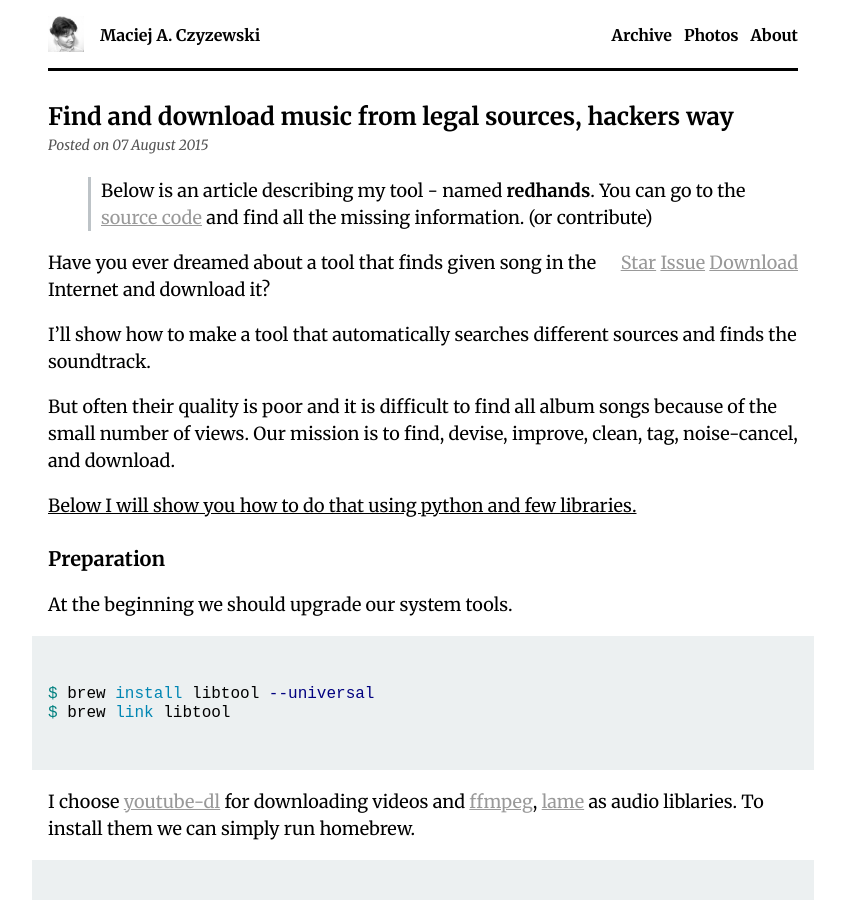
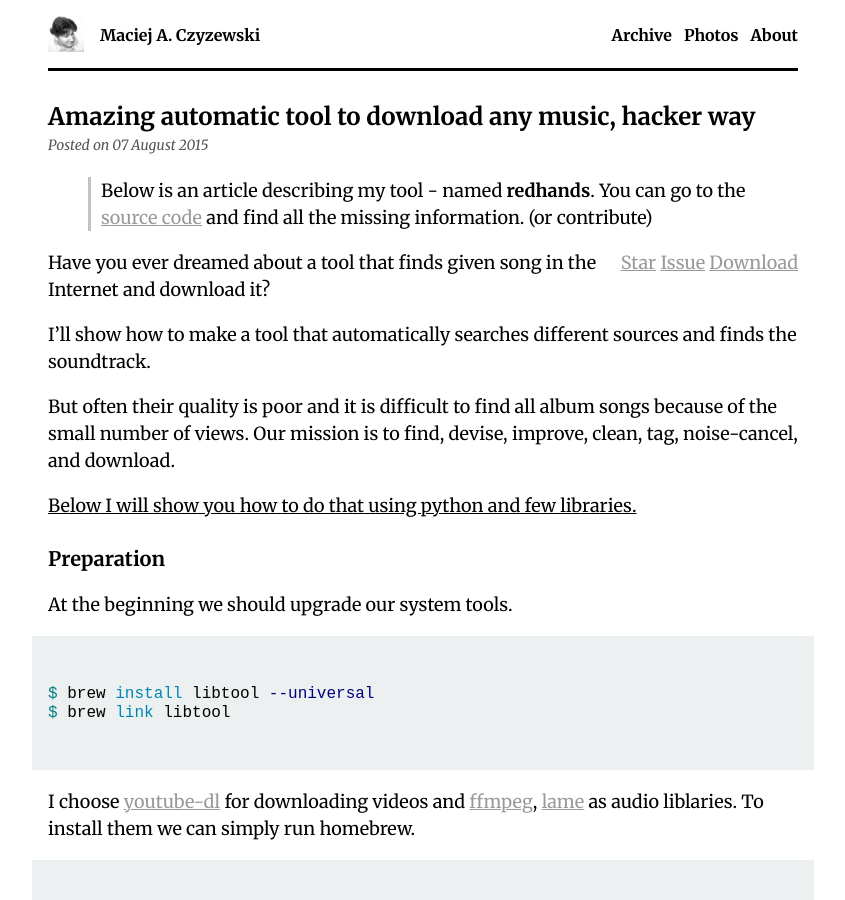
Before and after one commit to maciejczyzewski/maciejczyzewski.github.io, a Jekyll site: the page built from _posts/2015-08-07-amazing-automatic-tool-to-download-any-music-hacker-way.markdown, in a window 1280 px wide and 900 px high. Shown: the whole window, without its empty margins (217-1062 px from the left). Built offline with Jekyll 4.4.1, drawn with Linux system fonts in a browser that asks for light colours; Markdown is read by kramdown in place of the engine named in the settings.

Commit message:
Change title...

```diff
--- a/_posts/2015-08-07-find-and-download-music-from-legal-sources-hackers-way.markdown
+++ b/_posts/2015-08-07-amazing-automatic-tool-to-download-any-music-hacker-way.markdown
@@ -1,6 +1,6 @@
 ---
 layout: post
-title:  "Find and download music from legal sources, hackers way"
+title:  "Amazing automatic tool to download any music, hacker way"
 date:   2015-08-07 15:20:50
 
 label:  green
```
